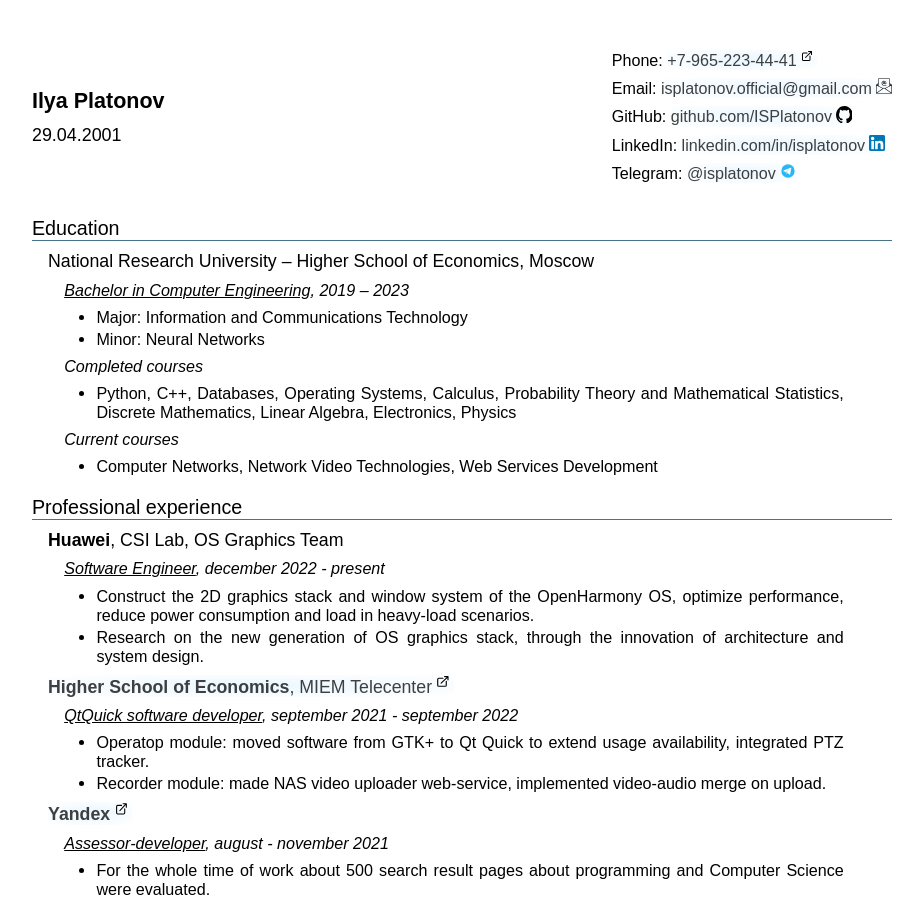
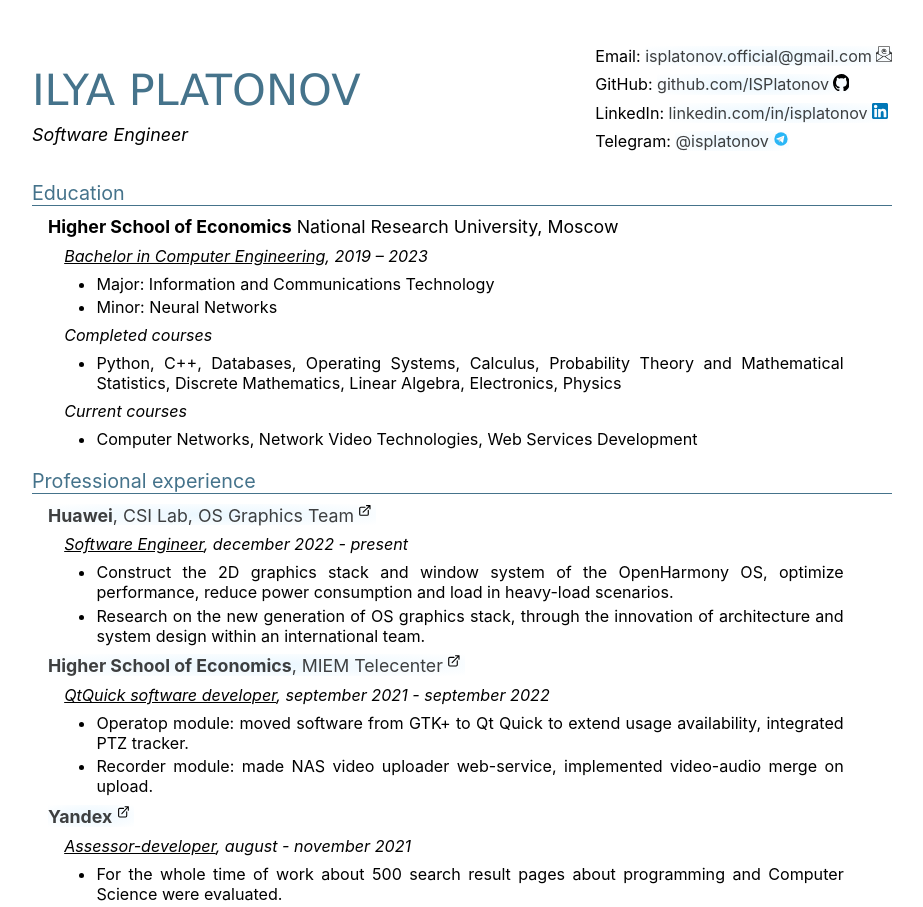
Before and after one commit to ISPlatonov/CV, a plain HTML site: page index.html in a window 1280 px wide. Shown: the top 907 px of the page, without its empty margins (178-1101 px from the left). Drawn offline with Linux system fonts and the light colour scheme.

Commit message:
resume updated

```diff
--- a/index.html
+++ b/index.html
@@ -22,7 +22,7 @@
             font-weight: 400;
             min-width: 16em;
             overflow-x: hidden;
-            font-family: Malgun Gothic, sans-serif;
+            font-family: MRoboto,-apple-system,system-ui,BlinkMacSystemFont,segoe ui,helvetica neue,Arial,sans-serif;
             width: 100%;
             color: #000;
             -webkit-font-smoothing: antialiased;
@@ -62,7 +62,7 @@
         }
 
         #contact_info {
-            height: 9em;
+            height: 7em;
             width: 100%;
             display: inline-flex;
             justify-content: space-between;
@@ -139,6 +139,7 @@
 
         hl {
             font-size: 1.1em;
+            color:rgb(69, 115, 139);
             margin-top: 1em;
             margin-bottom: 0.5em;
             display: block;
@@ -239,21 +240,18 @@
     <main>
         <div id="contact_info">
             <div>
-                <p style="font-size: 1.2em; padding-right: 5em;">
-                    <b>
-                        Ilya Platonov
-                    </b>
+                <p style="font-size: 2.4em; color: rgb(69, 115, 139); font-family: Verdana; padding-right: 1em; margin-bottom: 0em;">
+                    ILYA PLATONOV
                 </p>
                 <p>
-                    29.04.2001
+                    <i>
+                        Software Engineer
+                    </i>
                 </p>
             </div>
 
 
             <div class="smaller">
-                <p>
-                    Phone: <a href="tel:+79652234441">+7-965-223-44-41</a>
-                </p>
                 <p>
                     Email: <a href="mailto:isplatonov.official@gmail.com">isplatonov.official@gmail.com</a>
                 </p>
@@ -271,7 +269,7 @@
 
         <hl>Education</hl>
         <content class="smaller">
-            <h>National Research University – Higher School of Economics, Moscow</h>
+            <h><b>Higher School of Economics</b> National Research University, Moscow</h>
             <content>
                 <!--: completed Computer Network Design, Network Video Technologies, Web Development and other courses.-->
                 <p><i><u>Bachelor in Computer Engineering</u>, 2019 – 2023</i></p>
@@ -298,13 +296,13 @@
 
         <hl>Professional experience</hl>
         <content class="smaller">
-            <h><b>Huawei</b>, CSI Lab, OS Graphics Team</h>
+            <h><a href="https://gitee.com/openharmony/docs/blob/master/en/OpenHarmony-Overview.md" target="_blank"><b>Huawei</b>, CSI Lab, OS Graphics Team</a></h>
             <content>
                 <p><i><u>Software Engineer</u>, december 2022 - present</i></p>
                 <content>
                     <ul class="round">
                         <li>Construct the 2D graphics stack and window system of the OpenHarmony OS, optimize performance, reduce power consumption and load in heavy-load scenarios.</li>
-                        <li>Research on the new generation of OS graphics stack, through the innovation of architecture and system design.</li>
+                        <li>Research on the new generation of OS graphics stack, through the innovation of architecture and system design within an international team.</li>
                     </ul>
                 </content>
             </content>
@@ -381,9 +379,9 @@
 
         <hl>Technical skills</hl>
         <content class="smaller">
-            <p><u>Python</u>: <i>Flask, PySide, NumPy, Pandas, Matplotlib, OpenCV, Tkinter</i></p>
-            <p><u>C/C++</u>: <i>CMake, make, Ninja, Qt and QtQuick, SFML</i></p>
-            <p><u>Other</u>: <i>Linux, Docker, OpenVPN, JavaScript</i></p>
+            <p><b>C/C++</b>: CMake, GN, make, Ninja, Qt and QtQuick, SFML</p>
+            <p><b>Python</b>: Flask, PySide (Qt), NumPy, Pandas, Matplotlib, OpenCV, Tkinter</p>
+            <p><b>Other</b>: Linux, Android, Docker, OpenVPN, JavaScript and TypeScript, Flutter</p>
         </content>
 
         <hl>Extra education</hl>
```
